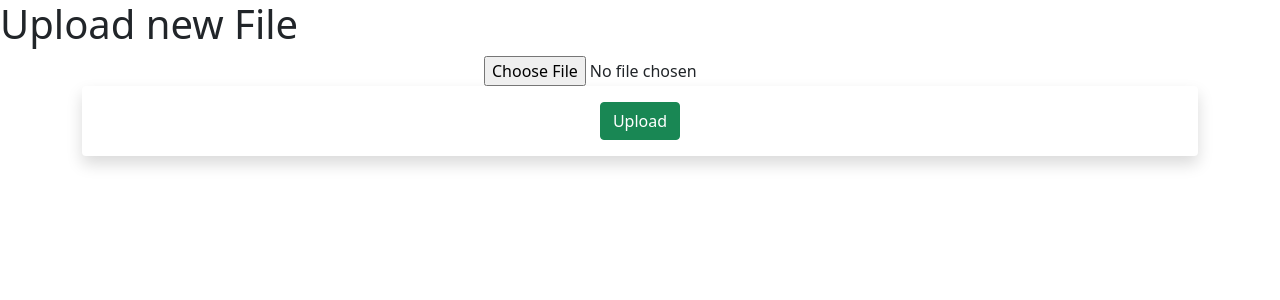
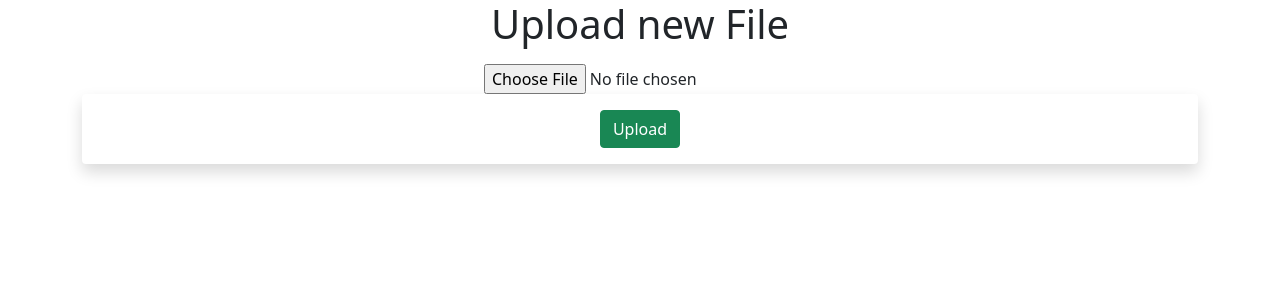
Before and after one commit to whiteashes/OpenCV_BusinessCard, a Flask app: page /upload in a window 1280 px wide. Shown: the top 300 px of the page. Run offline with Flask 2, Linux system fonts and the light colour scheme; some libraries are stand-ins or nearby versions.

Commit message:
Update upload.html

```diff
--- a/templates/upload.html
+++ b/templates/upload.html
@@ -12,12 +12,14 @@
     <style>
         h3 {text-align: center;}
         h4 {text-align: center;}
+        h1 {text-align: center;}
     </style>
     </head>
 
 
     <body>
     <h1>Upload new File</h1>
+      <p></p>
     <div class="container">
         <div class="col text-center">
     <form method=post enctype=multipart/form-data>
```
